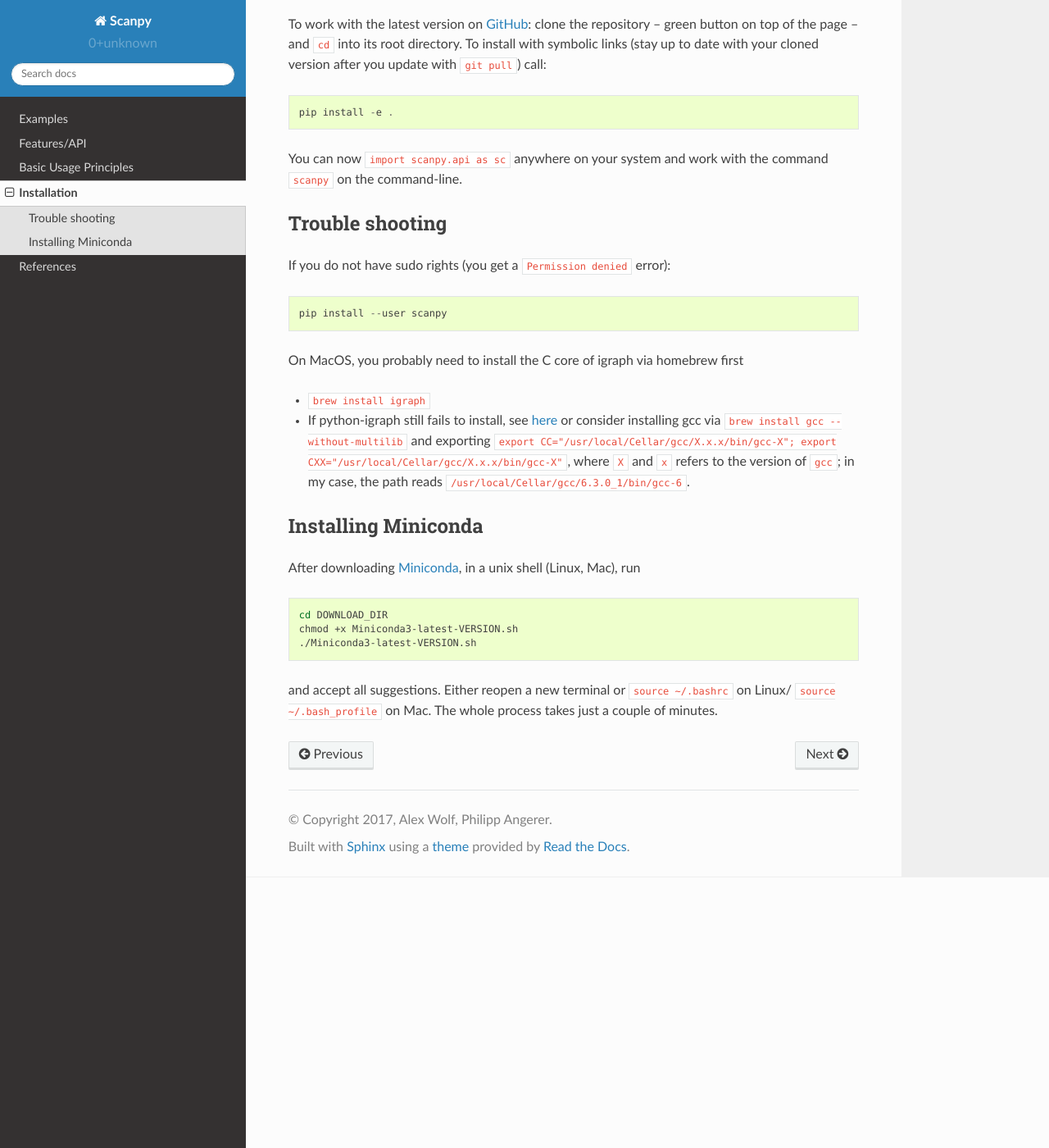
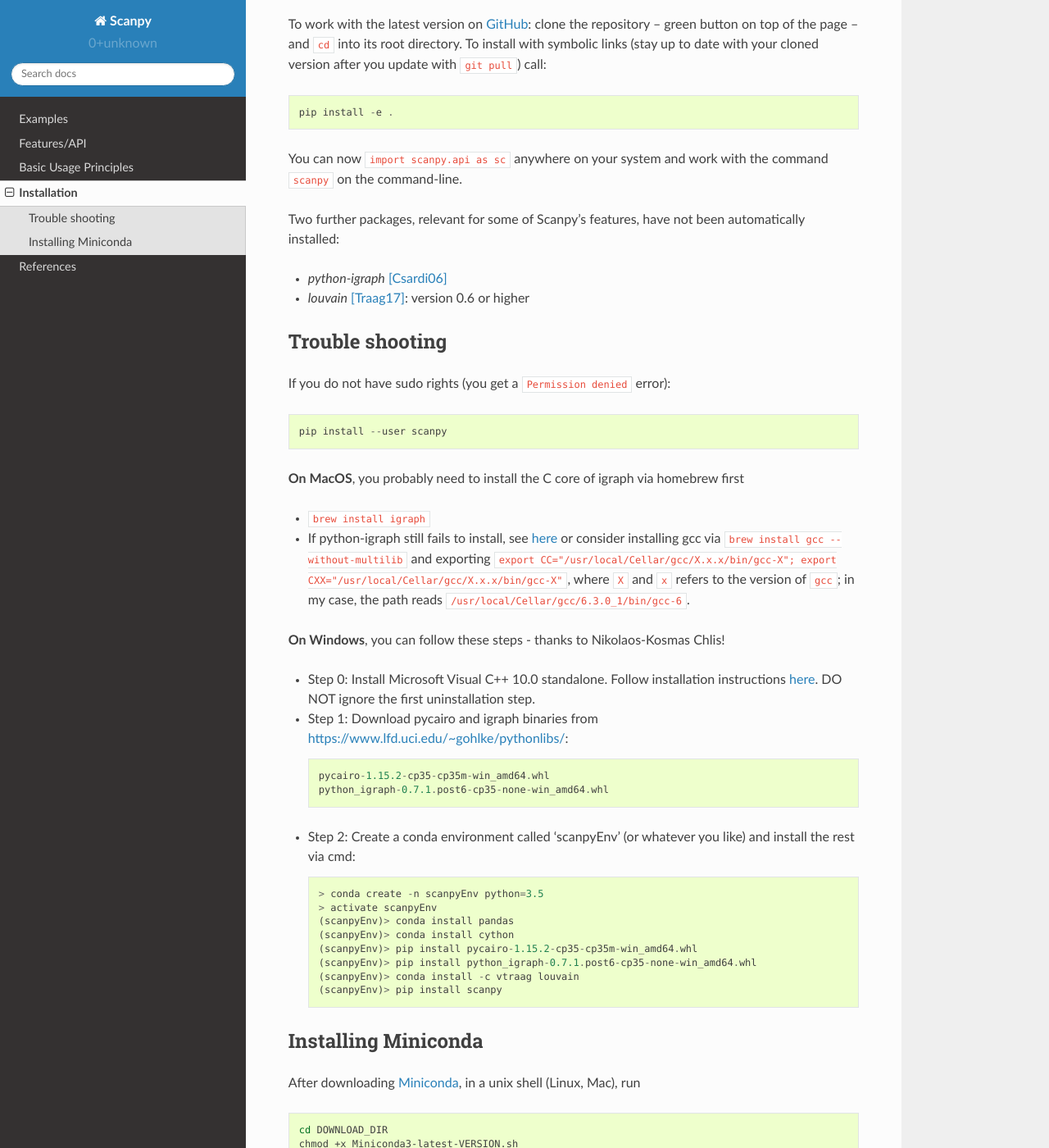
Before and after one commit to scverse/scanpy, a Sphinx documentation site: the page built from docs/installation.rst, in a window 1280 px wide and 1400 px high, scrolled down 330 px. Shown: the whole window at 82% size. Built offline with Sphinx 7.4.7 and the Read the Docs theme 2.0.0, drawn with Linux system fonts in a browser that asks for light colours.

Commit message:
updated docs

```diff
--- a/docs/index.rst
+++ b/docs/index.rst
@@ -13,6 +13,11 @@
 
 Report issues and see the code on `GitHub <https://github.com/theislab/scanpy>`_. Learn more about conceptual ideas in our `preprint <https://doi.org/10.1101/174029>`_.
 
+.. include:: release_notes.rst
+
+
+**Contents**
+
 .. toctree::
    :maxdepth: 1
 
--- a/docs/installation.rst
+++ b/docs/installation.rst
@@ -13,6 +13,11 @@
 
 You can now ``import scanpy.api as sc`` anywhere on your system and work with the command ``scanpy`` on the command-line.
 
+Two further packages, relevant for some of Scanpy's features, have not been automatically installed:
+
+- `python-igraph` [Csardi06]_
+- `louvain` [Traag17]_: version 0.6 or higher
+
 
 Trouble shooting
 ~~~~~~~~~~~~~~~~
@@ -21,10 +26,30 @@
 
     pip install --user scanpy
 
-On MacOS, you probably need to install the C core of igraph via homebrew first
+**On MacOS**, you probably need to install the C core of igraph via homebrew first
 
 - ``brew install igraph``
 - If python-igraph still fails to install, see `here <https://stackoverflow.com/questions/29589696/problems-compiling-c-core-of-igraph-with-python-2-7-9-anaconda-2-2-0-on-mac-osx>`__ or consider installing gcc via ``brew install gcc --without-multilib`` and exporting ``export CC="/usr/local/Cellar/gcc/X.x.x/bin/gcc-X"; export CXX="/usr/local/Cellar/gcc/X.x.x/bin/gcc-X"``, where ``X`` and ``x`` refers to the version of ``gcc``; in my case, the path reads ``/usr/local/Cellar/gcc/6.3.0_1/bin/gcc-6``.
+
+**On Windows**, you can follow these steps - thanks to Nikolaos-Kosmas Chlis!
+
+- Step 0: Install Microsoft Visual C++ 10.0 standalone. Follow installation instructions `here <https://wiki.python.org/moin/WindowsCompilers#Microsoft_Visual_C.2B-.2B-_10.0_standalone:_Windows_SDK_7.1_.28x86.2C_x64.2C_ia64.29>`_. DO NOT ignore the first uninstallation step.
+
+- Step 1: Download pycairo and igraph binaries from https://www.lfd.uci.edu/~gohlke/pythonlibs/::
+
+    pycairo-1.15.2-cp35-cp35m-win_amd64.whl
+    python_igraph-0.7.1.post6-cp35-none-win_amd64.whl
+
+- Step 2: Create a conda environment called 'scanpyEnv' (or whatever you like) and install the rest via cmd::
+
+    > conda create -n scanpyEnv python=3.5
+    > activate scanpyEnv
+    (scanpyEnv)> conda install pandas
+    (scanpyEnv)> conda install cython
+    (scanpyEnv)> pip install pycairo-1.15.2-cp35-cp35m-win_amd64.whl
+    (scanpyEnv)> pip install python_igraph-0.7.1.post6-cp35-none-win_amd64.whl
+    (scanpyEnv)> conda install -c vtraag louvain
+    (scanpyEnv)> pip install scanpy
 
 
 Installing Miniconda
```
Also changed, not shown: docs/release_notes.rst (added, +7 -0 lines).
